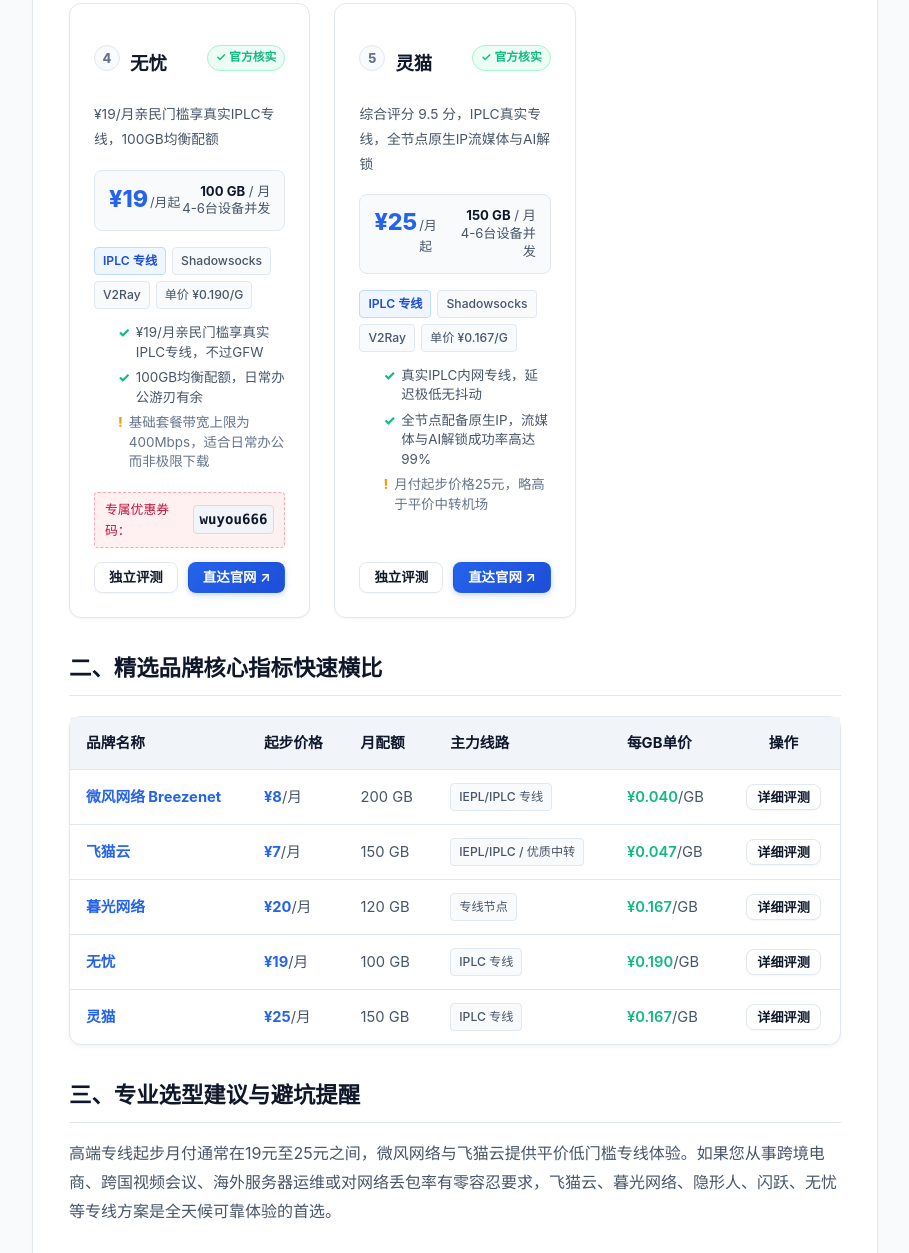
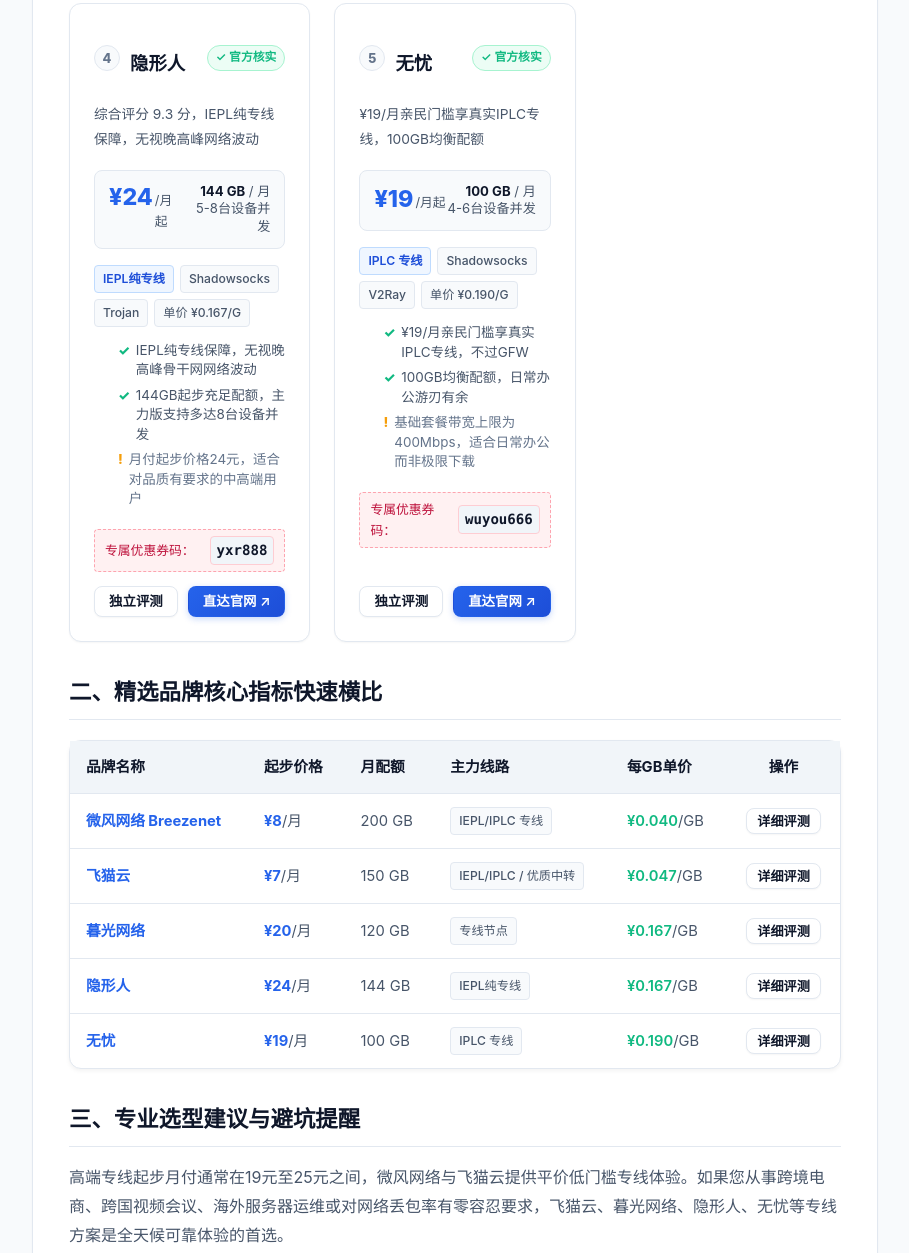
Before and after one commit to tangtang856/tizituijian.vip, a website: page recommend/premium.html in a window 1280 px wide. Shown: the part 1191-2444 px from the top of the page, without its empty margins (28-937 px from the left). Drawn offline with Linux system fonts and the light colour scheme.

Commit message:
fix(recommend): update premium IPLC专线专题 to feature 隐形人 at rank 4 and 无忧 at rank 5

```diff
--- a/recommend/premium.html
+++ b/recommend/premium.html
@@ -4,7 +4,7 @@
   <meta charset="UTF-8">
   <meta name="viewport" content="width=device-width, initial-scale=1.0">
   <title>高端专线VPN机场推荐 2026 | IPLC/IEPL高速稳定节点精选 - 梯子推荐网</title>
-  <meta name="description" content="面向跨国企业办公、外贸金融与高要求极客的高端内网专线机场推荐：精选微风网络、飞猫云、暮光网络、无忧、灵猫纯专线物理光纤过境方案，零丢包不卡顿。">
+  <meta name="description" content="面向跨国企业办公、外贸金融与高要求极客的高端内网专线机场推荐：精选微风网络、飞猫云、暮光网络、隐形人、无忧纯专线物理光纤过境方案，零丢包不卡顿。">
   <meta name="keywords" content="机场推荐,梯子推荐,性价比机场,机场节点,vpn,vpn机场,vpn节点,vpn推荐">
   <meta name="robots" content="index, follow">
   <link rel="canonical" href="https://tizituijian.vip/recommend/premium.html">
@@ -12,14 +12,14 @@
   <!-- Open Graph / 社交媒体卡片 -->
   <meta property="og:type" content="website">
   <meta property="og:title" content="高端专线VPN机场推荐 2026 | IPLC/IEPL高速稳定节点精选 - 梯子推荐网">
-  <meta property="og:description" content="面向跨国企业办公、外贸金融与高要求极客的高端内网专线机场推荐：精选微风网络、飞猫云、暮光网络、无忧、灵猫纯专线物理光纤过境方案，零丢包不卡顿。">
+  <meta property="og:description" content="面向跨国企业办公、外贸金融与高要求极客的高端内网专线机场推荐：精选微风网络、飞猫云、暮光网络、隐形人、无忧纯专线物理光纤过境方案，零丢包不卡顿。">
   <meta property="og:url" content="https://tizituijian.vip/recommend/premium.html">
   <meta property="og:site_name" content="梯子推荐网">
 
   <!-- Twitter Card -->
   <meta name="twitter:card" content="summary">
   <meta name="twitter:title" content="高端专线VPN机场推荐 2026 | IPLC/IEPL高速稳定节点精选 - 梯子推荐网">
-  <meta name="twitter:description" content="面向跨国企业办公、外贸金融与高要求极客的高端内网专线机场推荐：精选微风网络、飞猫云、暮光网络、无忧、灵猫纯专线物理光纤过境方案，零丢包不卡顿。">
+  <meta name="twitter:description" content="面向跨国企业办公、外贸金融与高要求极客的高端内网专线机场推荐：精选微风网络、飞猫云、暮光网络、隐形人、无忧纯专线物理光纤过境方案，零丢包不卡顿。">
 
   <!-- 原生标准样式表 (严格相对路径) -->
   <link rel="stylesheet" href="../css/style.css">
@@ -28,7 +28,7 @@
   "@context": "https://schema.org",
   "@type": "Article",
   "headline": "2026高端IPLC/IEPL专线VPN机场精选推荐",
-  "description": "面向跨国企业办公、外贸金融与高要求极客的高端内网专线机场推荐：精选微风网络、飞猫云、暮光网络、无忧、灵猫纯专线物理光纤过境方案，零丢包不卡顿。",
+  "description": "面向跨国企业办公、外贸金融与高要求极客的高端内网专线机场推荐：精选微风网络、飞猫云、暮光网络、隐形人、无忧纯专线物理光纤过境方案，零丢包不卡顿。",
   "author": {
     "@type": "Organization",
     "name": "梯子推荐网评测组"
@@ -251,6 +251,55 @@
               <div class="card-title-box">
                 <span class="card-rank-badge rank-normal">4</span>
                 <h3 class="card-brand-name">
+                  <a href="../airport/yinxingren.html">隐形人</a>
+                </h3>
+              </div>
+              <span class="card-status-badge badge-verified">✓ 官方核实</span>
+            </div>
+
+            <p class="card-description">综合评分 9.3 分，IEPL纯专线保障，无视晚高峰网络波动</p>
+
+            <div class="card-metric-banner">
+              <div class="metric-price-left">
+                <span class="metric-price-num">¥24</span>
+                <span class="metric-price-unit">/月起</span>
+              </div>
+              <div class="metric-traffic-right">
+                <strong>144&nbsp;GB</strong> / 月<br>
+                <span>5-8台设备并发</span>
+              </div>
+            </div>
+
+            <div class="card-tags-row">
+              <span class="tag tag-highlight">IEPL纯专线</span>
+              <span class="tag">Shadowsocks</span><span class="tag">Trojan</span>
+              <span class="tag">单价 ¥0.167/G</span>
+            </div>
+
+            <ul class="card-features-list">
+              <li><span class="icon-check">✓</span> <span>IEPL纯专线保障，无视晚高峰骨干网网络波动</span></li>
+              <li><span class="icon-check">✓</span> <span>144GB起步充足配额，主力版支持多达8台设备并发</span></li>
+              <li><span class="icon-warn">!</span> <span style="color:var(--text-light);">月付起步价格24元，适合对品质有要求的中高端用户</span></li>
+            </ul>
+
+
+            <div class="card-coupon-bar">
+              <span>专属优惠券码：</span>
+              <code>yxr888</code>
+            </div>
+
+
+            <div class="card-actions-grid">
+              <a href="../review/yinxingren.html" class="btn btn-outline btn-sm">独立评测</a>
+              <a href="https://varnexa.invisibleaff.com/#/?code=5BkMj6bD" target="_blank" rel="noopener nofollow" class="btn btn-primary btn-sm">直达官网 ↗</a>
+            </div>
+          </article>
+
+          <article class="airport-card ">
+            <div class="card-top-meta">
+              <div class="card-title-box">
+                <span class="card-rank-badge rank-normal">5</span>
+                <h3 class="card-brand-name">
                   <a href="../airport/wuyou.html">无忧</a>
                 </h3>
               </div>
@@ -292,50 +341,6 @@
             <div class="card-actions-grid">
               <a href="../review/wuyou.html" class="btn btn-outline btn-sm">独立评测</a>
               <a href="https://wep01.worryfreeaff.com/#/?code=oGi9FQ0J" target="_blank" rel="noopener nofollow" class="btn btn-primary btn-sm">直达官网 ↗</a>
-            </div>
-          </article>
-
-          <article class="airport-card ">
-            <div class="card-top-meta">
-              <div class="card-title-box">
-                <span class="card-rank-badge rank-normal">5</span>
-                <h3 class="card-brand-name">
-                  <a href="../airport/lingmao.html">灵猫</a>
-                </h3>
-              </div>
-              <span class="card-status-badge badge-verified">✓ 官方核实</span>
-            </div>
-
-            <p class="card-description">综合评分 9.5 分，IPLC真实专线，全节点原生IP流媒体与AI解锁</p>
-
-            <div class="card-metric-banner">
-              <div class="metric-price-left">
-                <span class="metric-price-num">¥25</span>
-                <span class="metric-price-unit">/月起</span>
-              </div>
-              <div class="metric-traffic-right">
-                <strong>150&nbsp;GB</strong> / 月<br>
-                <span>4-6台设备并发</span>
-              </div>
-            </div>
-
-            <div class="card-tags-row">
-              <span class="tag tag-highlight">IPLC 专线</span>
-              <span class="tag">Shadowsocks</span><span class="tag">V2Ray</span>
-              <span class="tag">单价 ¥0.167/G</span>
-            </div>
-
-            <ul class="card-features-list">
-              <li><span class="icon-check">✓</span> <span>真实IPLC内网专线，延迟极低无抖动</span></li>
-              <li><span class="icon-check">✓</span> <span>全节点配备原生IP，流媒体与AI解锁成功率高达99%</span></li>
-              <li><span class="icon-warn">!</span> <span style="color:var(--text-light);">月付起步价格25元，略高于平价中转机场</span></li>
-            </ul>
-
-
-
-            <div class="card-actions-grid">
-              <a href="../review/lingmao.html" class="btn btn-outline btn-sm">独立评测</a>
-              <a href="https://vip02.civetaff.com/#/?code=SXY8qyrG" target="_blank" rel="noopener nofollow" class="btn btn-primary btn-sm">直达官网 ↗</a>
             </div>
           </article>
 
@@ -390,6 +395,17 @@
             </tr>
 
             <tr>
+              <td style="white-space:nowrap;"><strong><a href="../airport/yinxingren.html">隐形人</a></strong></td>
+              <td style="white-space:nowrap;"><span style="font-weight:700; color:var(--primary);">¥24</span>/月</td>
+              <td style="white-space:nowrap;">144&nbsp;GB</td>
+              <td style="white-space:nowrap;"><span class="tag" style="white-space:nowrap; display:inline-block; padding:3px 8px;">IEPL纯专线</span></td>
+              <td style="white-space:nowrap;"><span style="color:var(--success); font-weight:600;">¥0.167</span>/GB</td>
+              <td style="white-space:nowrap; text-align:center;">
+                <a href="../review/yinxingren.html" class="btn btn-outline btn-sm" style="padding:4px 10px; font-size:0.82rem;">详细评测</a>
+              </td>
+            </tr>
+
+            <tr>
               <td style="white-space:nowrap;"><strong><a href="../airport/wuyou.html">无忧</a></strong></td>
               <td style="white-space:nowrap;"><span style="font-weight:700; color:var(--primary);">¥19</span>/月</td>
               <td style="white-space:nowrap;">100&nbsp;GB</td>
@@ -400,23 +416,12 @@
               </td>
             </tr>
 
-            <tr>
-              <td style="white-space:nowrap;"><strong><a href="../airport/lingmao.html">灵猫</a></strong></td>
-              <td style="white-space:nowrap;"><span style="font-weight:700; color:var(--primary);">¥25</span>/月</td>
-              <td style="white-space:nowrap;">150&nbsp;GB</td>
-              <td style="white-space:nowrap;"><span class="tag" style="white-space:nowrap; display:inline-block; padding:3px 8px;">IPLC 专线</span></td>
-              <td style="white-space:nowrap;"><span style="color:var(--success); font-weight:600;">¥0.167</span>/GB</td>
-              <td style="white-space:nowrap; text-align:center;">
-                <a href="../review/lingmao.html" class="btn btn-outline btn-sm" style="padding:4px 10px; font-size:0.82rem;">详细评测</a>
-              </td>
-            </tr>
-
           </tbody>
         </table>
       </div>
 
       <h2>三、专业选型建议与避坑提醒</h2>
-      <p>高端专线起步月付通常在19元至25元之间，微风网络与飞猫云提供平价低门槛专线体验。如果您从事跨境电商、跨国视频会议、海外服务器运维或对网络丢包率有零容忍要求，飞猫云、暮光网络、隐形人、闪跃、无忧等专线方案是全天候可靠体验的首选。</p>
+      <p>高端专线起步月付通常在19元至25元之间，微风网络与飞猫云提供平价低门槛专线体验。如果您从事跨境电商、跨国视频会议、海外服务器运维或对网络丢包率有零容忍要求，飞猫云、暮光网络、隐形人、无忧等专线方案是全天候可靠体验的首选。</p>
 
       <h2>四、常见关联知识与教程</h2>
       <ul>
```
Also changed, not shown: recommend/index.html (+1 -1 lines), scripts/build-recommend.js (+4 -4 lines), dist/recommend/index.html, dist/recommend/premium.html.
